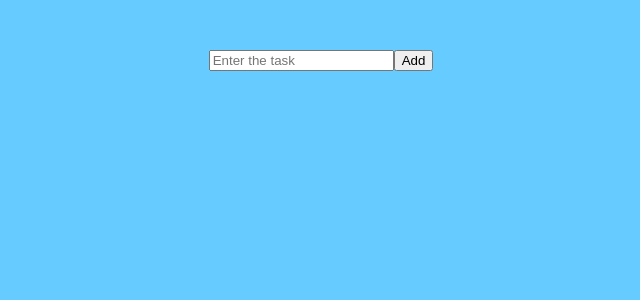
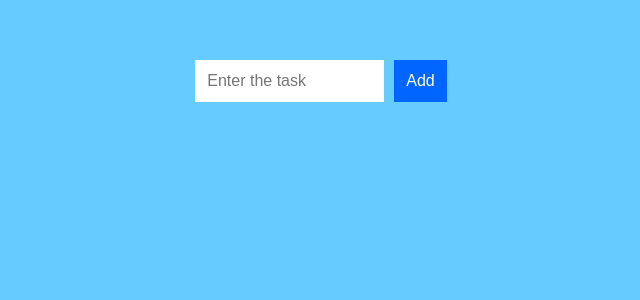
Before and after one commit to Ermakoy/progressive-React-ToDo, a React (Create React App) app: page / in a window 1280 px wide. Shown: the top 300 px of the page, without its empty margins (319-959 px from the left). Built offline with nearby package versions, Linux system fonts and the light colour scheme.

Commit message:
🔁Component refactoring ⬆️Components style updated

```diff
--- a/src/App.css
+++ /dev/null
@@ -1,9 +0,0 @@
-body {
-  padding: 50px;
-  background-color: #66CCFF;
-  font-family: sans-serif;
-}
-#root {
-  display: flex;
-  justify-content: center;
-}
--- /dev/null
+++ b/src/components/App/App.css
@@ -0,0 +1,33 @@
+body {
+    padding: 50px;
+    background-color: #66CCFF;
+    font-family: sans-serif;
+}
+
+#root {
+    display: flex;
+    justify-content: center;
+}
+
+.header input {
+    padding: 10px;
+    font-size: 16px;
+    border: 2px solid #FFF;
+    width: 165px;
+}
+
+.header button {
+    padding: 10px;
+    font-size: 16px;
+    margin: 10px;
+    margin-right: 0px;
+    background-color: #0066FF;
+    color: #FFF;
+    border: 2px solid #0066FF;
+}
+
+.header button:hover {
+    background-color: #003399;
+    border: 2px solid #003399;
+    cursor: pointer;
+}
--- a/src/App.js
+++ b/src/components/App/App.js
@@ -1,5 +1,5 @@
 import React, { Component } from 'react';
-import TodoItems from "./TodoItems";
+import TodoItems from "../Todoitems/TodoItems";
 import './App.css';
 
 class App extends Component {
--- /dev/null
+++ b/src/components/Todoitems/TodoItems.css
@@ -0,0 +1,13 @@
+.list {
+    list-style: none;
+    padding-left: 0;
+    width: 250px;
+}
+
+.list li {
+    color: #333;
+    background-color: rgba(255, 255, 255, .5);
+    padding: 15px;
+    margin-bottom: 15px;
+    border-radius: 5px;
+}
--- a/src/TodoItems.js
+++ b/src/components/Todoitems/TodoItems.js
@@ -1,19 +1,15 @@
 import React from 'react';
+import './TodoItems.css';
 
-  class TodoItems extends React.Component {
-  constructor(props, context) {
-    super(props, context);
+class TodoItems extends React.Component {
 
-    this.createTasks = this.createTasks.bind(this);
-  }
-
-  createTasks(item) {
+  createTask = (item) => {
     return <li key={item.key}>{item.text}</li>
-  }
+  };
 
   render() {
     let todoEntries = this.props.entries;
-    let listItems = todoEntries.map(this.createTasks);
+    let listItems = todoEntries.map(this.createTask);
 
     return (
       <ul className="list">
@@ -23,4 +19,5 @@ import React from 'react';
   }
 
 }
+
 export default TodoItems;
--- a/src/index.js
+++ b/src/index.js
@@ -1,7 +1,7 @@
 import React from 'react';
 import ReactDOM from 'react-dom';
 import './index.css';
-import App from './App';
+import App from './components/App/App';
 import registerServiceWorker from './registerServiceWorker';
 
 ReactDOM.render(<App />, document.getElementById('root'));
```
Also changed, not shown: 1 other file (tests, documents, lock files or other folders).
